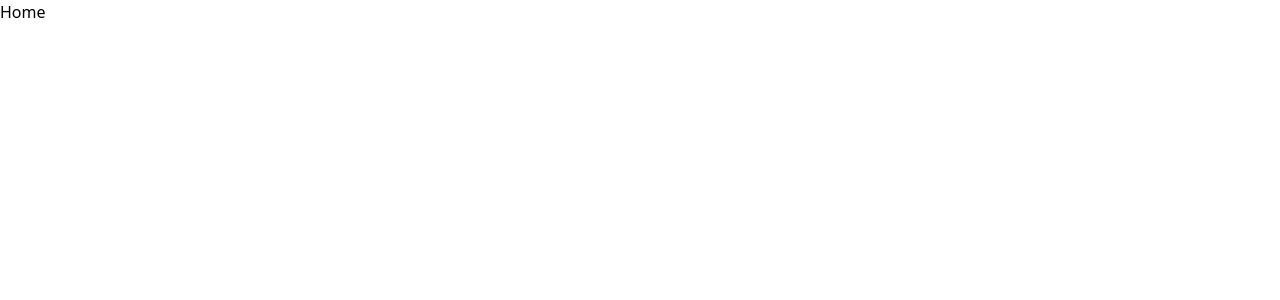
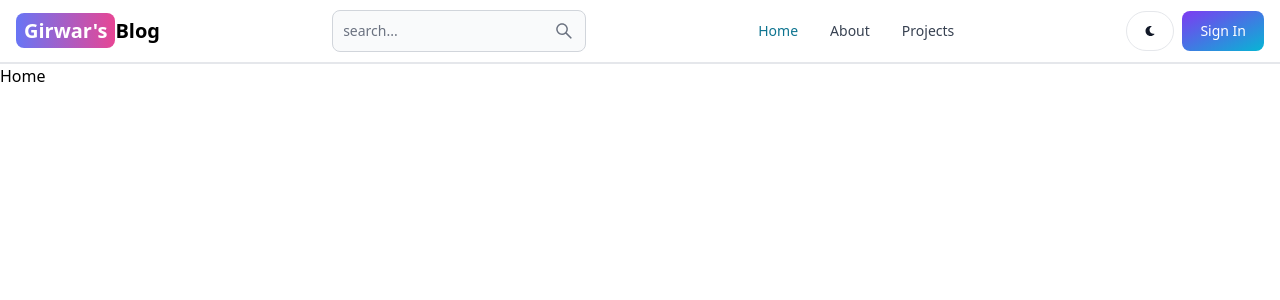
Before and after one commit to Girwar-Sahu/blogapp-using-mern, a React (Vite) app in the folder client/: page / in a window 1280 px wide. Shown: the top 300 px of the page. Built offline with nearby package versions, Linux system fonts and the light colour scheme.

Commit message:
created header section

```diff
--- a/client/package.json
+++ b/client/package.json
@@ -10,8 +10,10 @@
     "preview": "vite preview"
   },
   "dependencies": {
+    "flowbite-react": "^0.10.1",
     "react": "^18.3.1",
     "react-dom": "^18.3.1",
+    "react-icons": "^5.2.1",
     "react-router-dom": "^6.25.1"
   },
   "devDependencies": {
--- a/client/src/App.jsx
+++ b/client/src/App.jsx
@@ -1,5 +1,6 @@
 import React, { lazy, Suspense } from "react";
 import { BrowserRouter, Routes, Route } from "react-router-dom";
+import Header from "./components/Header";
 const HomePage = lazy(() => import("./pages/Home"));
 const AboutPage = lazy(() => import("./pages/About"));
 const DashboardPage = lazy(() => import("./pages/Dashboard"));
@@ -10,6 +11,7 @@
 function App() {
   return (
     <BrowserRouter>
+      <Header />
       <Routes>
         <Route
           path="/"
--- /dev/null
+++ b/client/src/components/Header.jsx
@@ -0,0 +1,55 @@
+import { Button, Navbar, TextInput } from "flowbite-react";
+import React from "react";
+import { Link, useLocation } from "react-router-dom";
+import { AiOutlineSearch } from "react-icons/ai";
+import { FaMoon } from "react-icons/fa";
+
+function Header() {
+  const path = useLocation().pathname;
+  return (
+    <Navbar className="border-b-2">
+      <Link
+        to="/"
+        className="self-center whitespace-nowrap text-sm sm:text-xl font-semibold dark:text-white"
+      >
+        <span className="px-2 py-1 bg-gradient-to-r from-indigo-500 to-pink-500 rounded-lg text-white">
+          Girwar's
+        </span>
+        Blog
+      </Link>
+      <form>
+        <TextInput
+          type="text"
+          placeholder="search..."
+          rightIcon={AiOutlineSearch}
+          className="hidden lg:inline"
+        />
+      </form>
+      <Button className="w-12 lg:hidden" color="gray" pill>
+        <AiOutlineSearch />
+      </Button>
+      <div className="flex gap-2 md:order-2">
+        <Button className="w-12 hidden sm:inline" color="gray" pill>
+          <FaMoon />
+        </Button>
+        <Link to="/singin">
+          <Button gradientDuoTone="purpleToBlue">Sign In</Button>
+        </Link>
+        <Navbar.Toggle />
+      </div>
+      <Navbar.Collapse>
+        <Navbar.Link active={path === "/"} as={"div"}>
+          <Link to="/">Home</Link>
+        </Navbar.Link>
+        <Navbar.Link active={path === "/about"} as={"div"}>
+          <Link to="/about">About</Link>
+        </Navbar.Link>
+        <Navbar.Link active={path === "/project"} as={"div"}>
+          <Link to="/project">Projects</Link>
+        </Navbar.Link>
+      </Navbar.Collapse>
+    </Navbar>
+  );
+}
+
+export default Header;
--- a/client/tailwind.config.js
+++ b/client/tailwind.config.js
@@ -1,8 +1,9 @@
+const flowbite = require("flowbite-react/tailwind");
 /** @type {import('tailwindcss').Config} */
 export default {
-  content: ["./index.html", "./src/**/*.{js,ts,jsx,tsx}"],
+  content: ["./index.html", "./src/**/*.{js,ts,jsx,tsx}", flowbite.content()],
   theme: {
     extend: {},
   },
-  plugins: [],
+  plugins: [flowbite.plugin()],
 };
```
Also changed, not shown: 1 other file (tests, documents, lock files or other folders).
